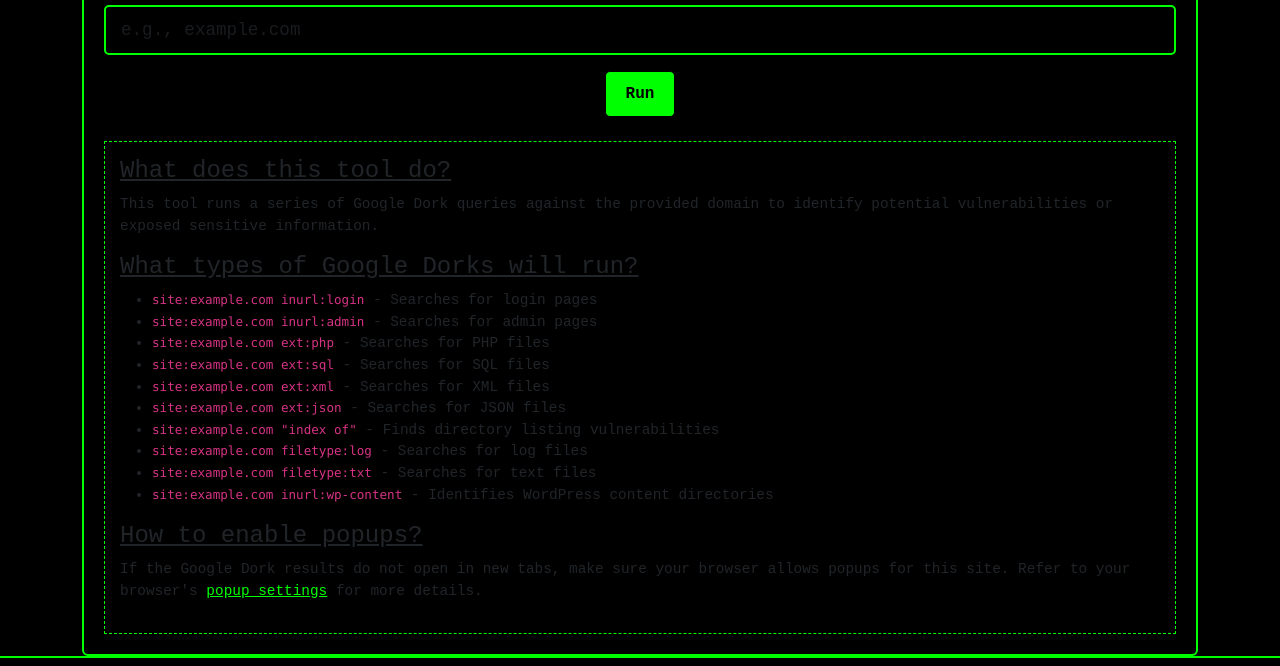
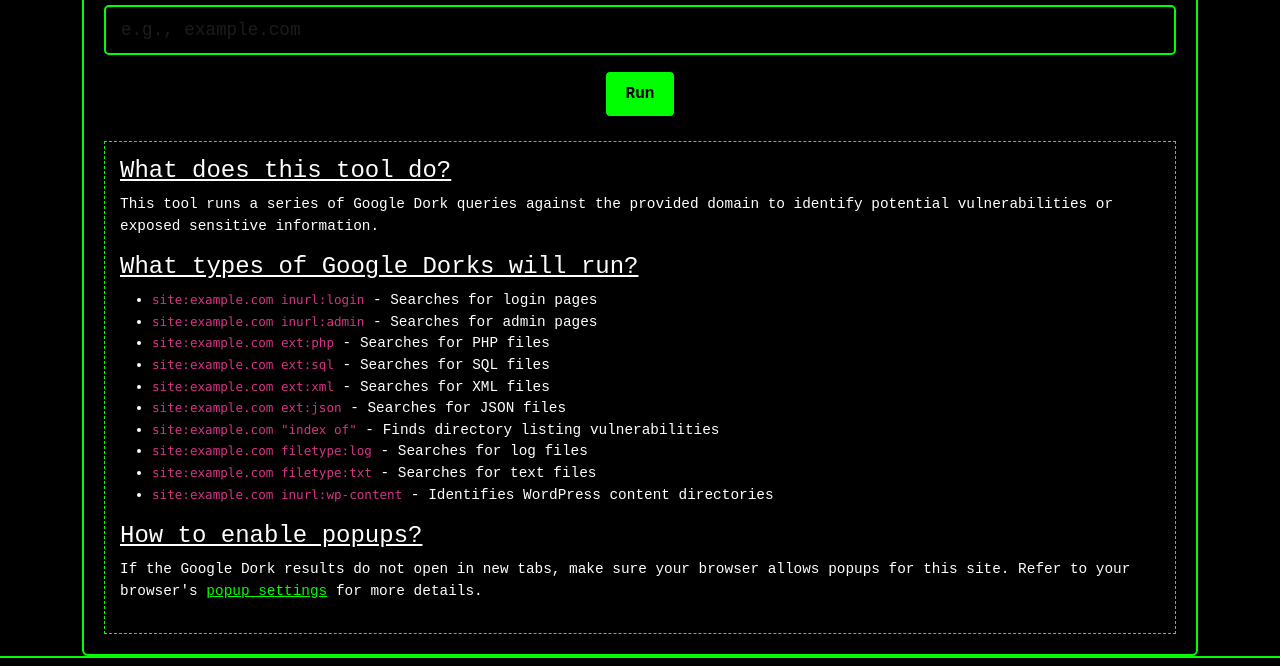
Before and after one commit to yogsec/DorkTerm, a plain HTML site: page index.html in a window 1280 px wide. Shown: the part 211-877 px from the top of the page. Drawn offline with nearby package versions, Linux system fonts and the light colour scheme.

Commit message:
Update index.html

```diff
--- a/index.html
+++ b/index.html
@@ -3,7 +3,7 @@
 <head>
     <meta charset="UTF-8">
     <meta name="viewport" content="width=device-width, initial-scale=1.0">
-    <title>Vulnerability Finder With Dorks</title>
+    <title>DorkTerm</title>
     <!-- Font Awesome -->
 <link
   href="https://cdnjs.cloudflare.com/ajax/libs/font-awesome/6.0.0/css/all.min.css"
@@ -95,16 +95,16 @@
     </nav>
 
     <div class="container mt-5">
-        <div class="card">
+        <div style="color:white;" class="card">
             <h1 class="text-center">DorkTerm</h1>
             <div class="mb-3">
-                <label for="domainInput" class="form-label">Enter a target/domain:</label>
+                <label  for="domainInput" class="form-label">Enter a target/domain:</label>
                 <input type="text" class="form-control search-input" id="domainInput" placeholder="e.g., example.com">
             </div>
             <div class="text-center">
                 <button class="run-btn" onclick="runGoogleDorks()">Run</button>
             </div>
-            <div class="info-box mt-4">
+            <div style="color:white;" class="info-box mt-4">
                 <h4>What does this tool do?</h4>
                 <p>
                     This tool runs a series of Google Dork queries against the provided domain to identify potential vulnerabilities or exposed sensitive information.
```
